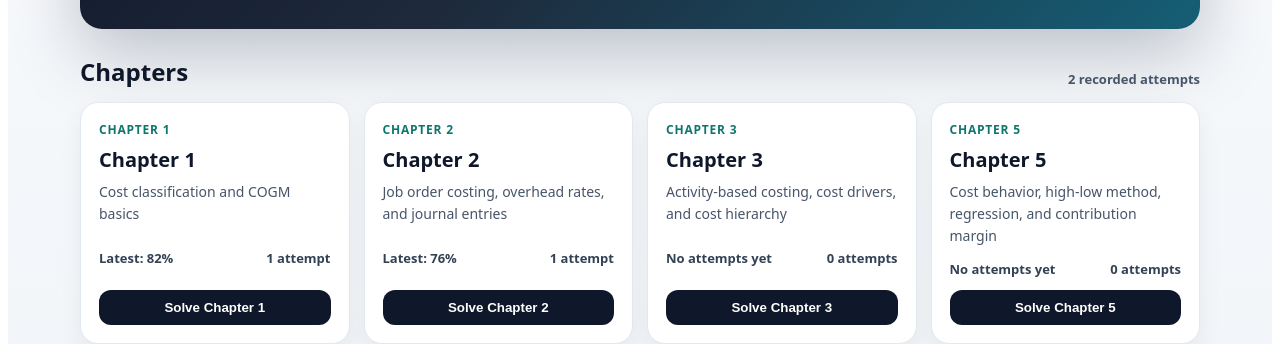
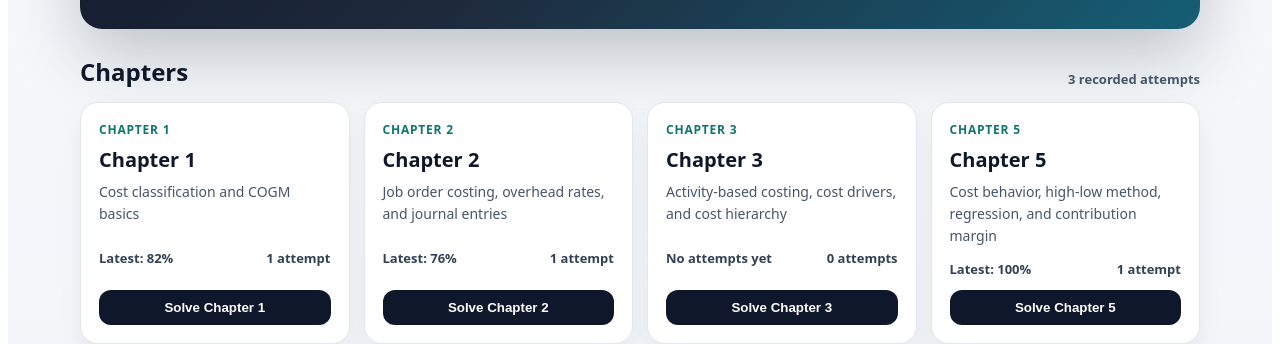
Before and after one commit to bskthefirst/managerial-accounting-quiz-hub, a React (Vite) app: page / in a window 1280 px wide. Shown: the part 376-720 px from the top of the page. Built offline with nearby package versions, Linux system fonts and the light colour scheme.

Commit message:
Seed chapter 5 history entry

```diff
--- a/src/app.jsx
+++ b/src/app.jsx
@@ -23,6 +23,17 @@ const DEFAULT_HISTORY = [
     completedAt: "2026-05-07T09:15:00-05:00",
     seeded: true,
     note: "Pre-site attempt",
+  },
+  {
+    id: "seed-ch05-100",
+    chapterId: "ch05",
+    chapterLabel: "Chapter 5",
+    percent: 100,
+    correct: 43,
+    total: 43,
+    completedAt: "2026-05-08T09:30:00-05:00",
+    seeded: true,
+    note: "Captured before refresh",
   },
 ];
 
@@ -63,7 +74,16 @@ function safeLoadHistory() {
     if (raw === null) return DEFAULT_HISTORY;
     const parsed = JSON.parse(raw);
     if (Array.isArray(parsed) && parsed.length === 0) return DEFAULT_HISTORY;
-    return Array.isArray(parsed) ? parsed : [];
+    if (!Array.isArray(parsed)) return DEFAULT_HISTORY;
+    const byId = new Map(DEFAULT_HISTORY.map(item => [item.id, item]));
+    parsed.forEach(item => {
+      if (item && item.id) byId.set(item.id, item);
+    });
+    return Array.from(byId.values()).sort((a, b) => {
+      const at = new Date(a.completedAt || 0).getTime();
+      const bt = new Date(b.completedAt || 0).getTime();
+      return at - bt;
+    });
   } catch {
     return DEFAULT_HISTORY;
   }
```
